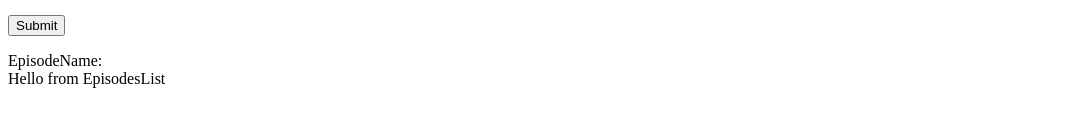
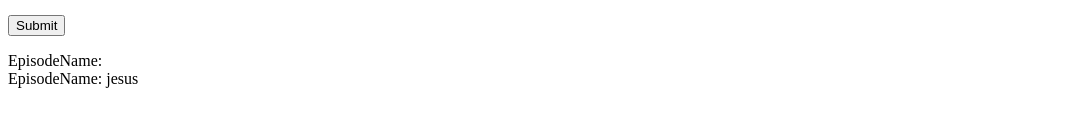
Before and after one commit to jazminmatos/rick_and_morty_client, a React (Create React App) app: page /episodes in a window 1280 px wide. Shown: the part 168-300 px from the top of the page, without its empty margins (0-1066 px from the left). Built offline with nearby package versions, Linux system fonts and the light colour scheme; no server answers.

Commit message:
not going to use Form.js for now

```diff
--- a/src/components/EpisodesList.js
+++ b/src/components/EpisodesList.js
@@ -1,12 +1,12 @@
 import React from 'react';
 
-const EpisodesList = () => {
+const EpisodesList = (props) => {
     // map over episode information to get it in a proper format
     // Create a template below of what it will look like
-
+    // debugger
     return (
         <div>
-            Hello from EpisodesList
+            EpisodeName: {props.episode}
         </div>
     );
 }
--- a/src/containers/EpisodesContainer.js
+++ b/src/containers/EpisodesContainer.js
@@ -5,10 +5,12 @@ import EpisodesList from '../components/EpisodesList';
 class EpisodesContainer extends Component {
     render() {
         // debugger
+        const episodeInfo = "jesus"
+
         return (
             <div>
                 EpisodeName: {this.props.episodeName}
-                <EpisodesList />
+                <EpisodesList episode={episodeInfo}/>
             </div>
         );
     }
--- a/src/containers/FormContainer.js
+++ b/src/containers/FormContainer.js
@@ -20,9 +20,9 @@ class FormContainer extends Component {
 
         this.props.episodeName(this.state.name)
 
-        // this.setState({
-        //     name: ''
-        // })
+        this.setState({
+            name: ''
+        })
 
         // Check Redux store to see if episode exists
         // send id number back to grand parent (Episodes)
@@ -45,10 +45,3 @@ class FormContainer extends Component {
 }
 
 export default FormContainer;
-
- // debugger
-        // return (
-        //     <div>
-        //         <Form onSubmit={this.handleSubmit} value={this.state.name} onChange={this.handleChange}/>
-        //     </div>
-        // );
```
